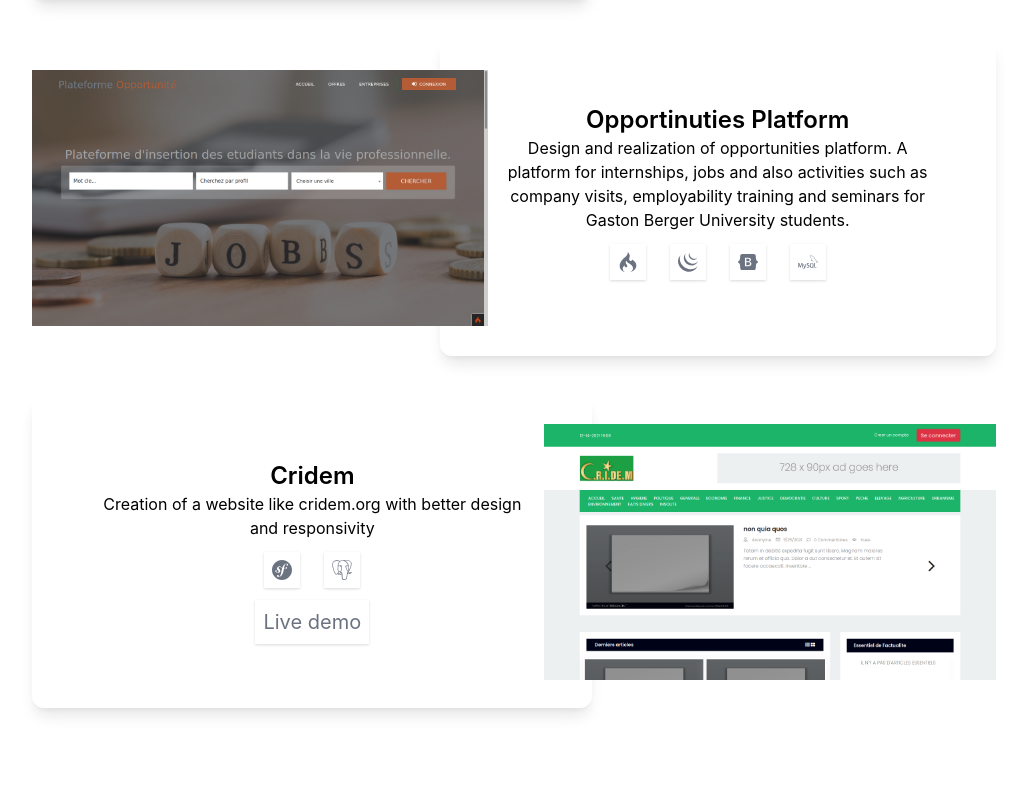
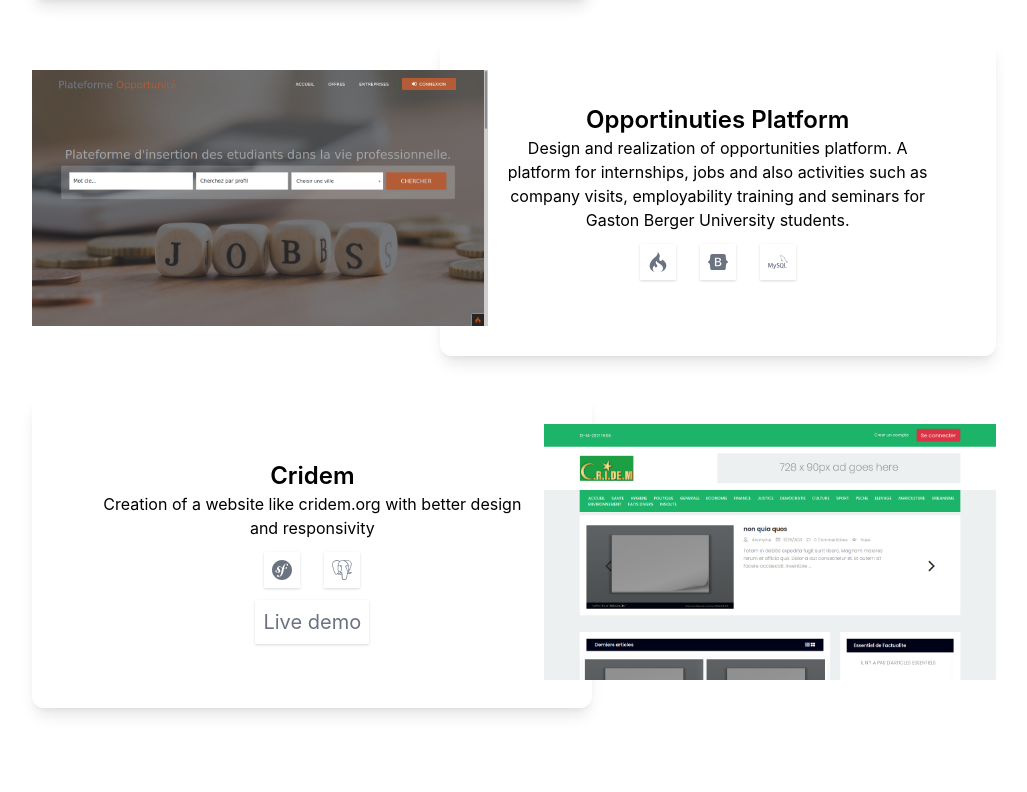
Before and after one commit to thediaf/portfolio, a React (Create React App) app: page / in a window 1280 px wide. Shown: the part 3151-3943 px from the top of the page, without its empty margins (116-1143 px from the left). Built offline with nearby package versions, Linux system fonts and the light colour scheme.

Commit message:
Using switch instead of ifelse

```diff
--- a/src/component/Work/Project.js
+++ b/src/component/Work/Project.js
@@ -19,47 +19,34 @@ const Project = (props) => {
                     <div className="text-gray-500 flex justify-center m-auto">
                     {
                         props.technos.map((techno, index) => {
-                            if (techno === 'symfony') {
+                            switch (techno) {
+                                case 'symfony':
                                     return (
-                                    <a key={index}>
-                                        <SiSymfony className="shadow p-2 text-4xl m-3 hover:text-gray-900" />
-                                    </a>
+                                        <SiSymfony key={ index } className="shadow p-2 text-4xl m-3 hover:text-gray-900" />
+
                                     )
-                            }
-                            else if (techno === 'codeigniter') {
+                                case 'codeigniter':
+                                    return(
+                                        <SiCodeigniter key={ index } className="shadow p-2 text-4xl m-3 hover:text-gray-900" />
+                                    )
+                                case 'bootstrap':
                                     return (
-                                    <a key={index}>
-                                        <SiCodeigniter className="shadow p-2 text-4xl m-3 hover:text-gray-900" />
-                                    </a>
+                                        <SiBootstrap key={ index } className="shadow p-2 text-4xl m-3 hover:text-gray-900" />
                                     )
-                            }
-                            else if (techno === 'bootstrap') {
+                                case 'tailwind':
                                     return (
-                                    <a key={index}>
-                                        <SiBootstrap className="shadow p-2 text-4xl m-3 hover:text-gray-900" />
-                                    </a>
+                                        <SiJquery key={ index } className="shadow p-2 text-4xl m-3 hover:text-gray-900" />
                                     )
-                            }
-                            else if (techno === 'jquery') {
+                                case 'mysql':
                                     return (
-                                    <a key={index}>
-                                        <SiJquery className="shadow p-2 text-4xl m-3 hover:text-gray-900" />
-                                    </a>
+                                        <SiMysql key={ index } className="shadow p-2 text-4xl m-3 hover:text-gray-900" />
                                     )
-                            }
-                            else if (techno === 'mysql') {
+                                case 'postgresql':
                                     return (
-                                    <a key={index}>
-                                        <SiMysql className="shadow p-2 text-4xl m-3 hover:text-gray-900" />
-                                    </a>
+                                        <SiPostgresql key={ index } className="shadow p-2 text-4xl m-3 hover:text-gray-900" />
                                     )
-                            }
-                            else if (techno === 'postgresql') {
-                                return (
-                                    <a key={index}>
-                                        <SiPostgresql className="shadow p-2 text-4xl m-3 hover:text-gray-900" />
-                                    </a>
-                                )
+                                default:
+                                    break;
                             }
                         })
                     }
```
Lines whose indentation alone changed are shown as unchanged.
